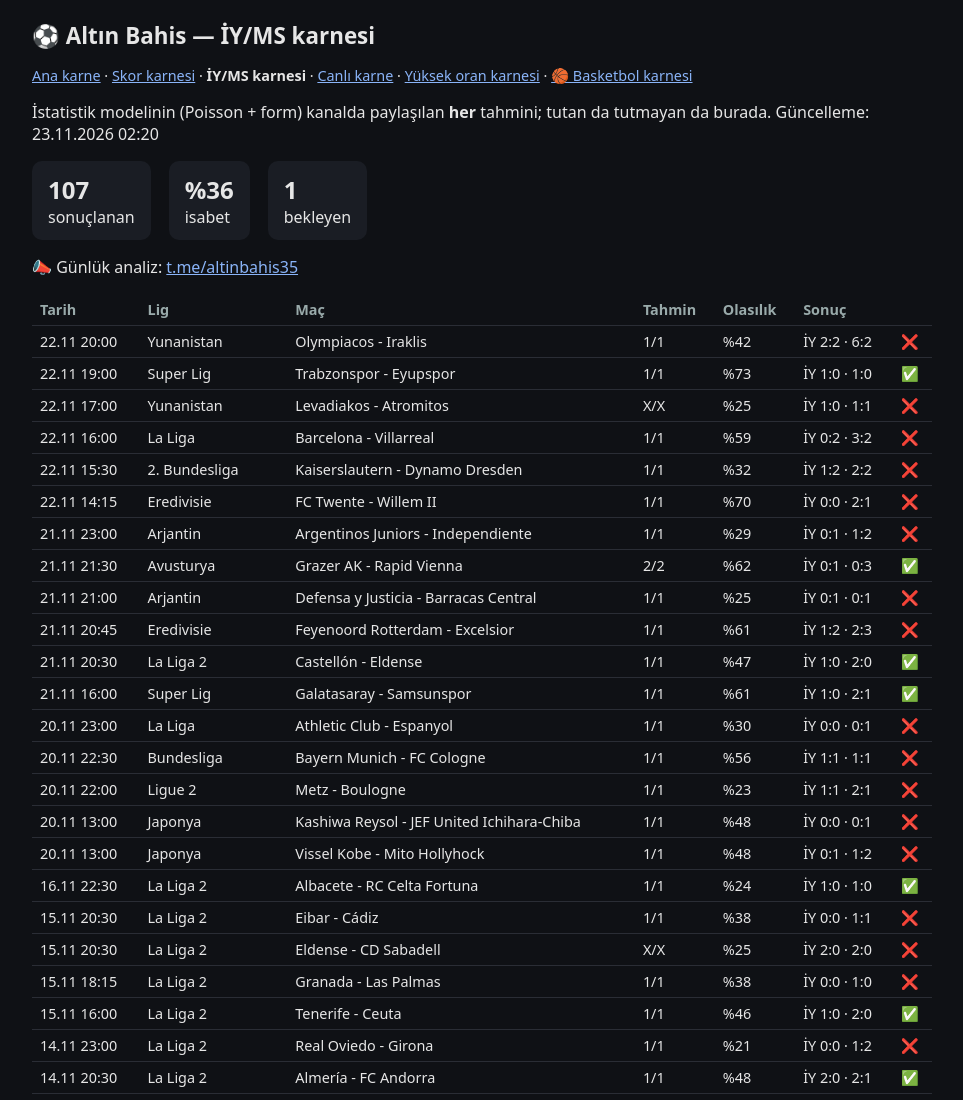
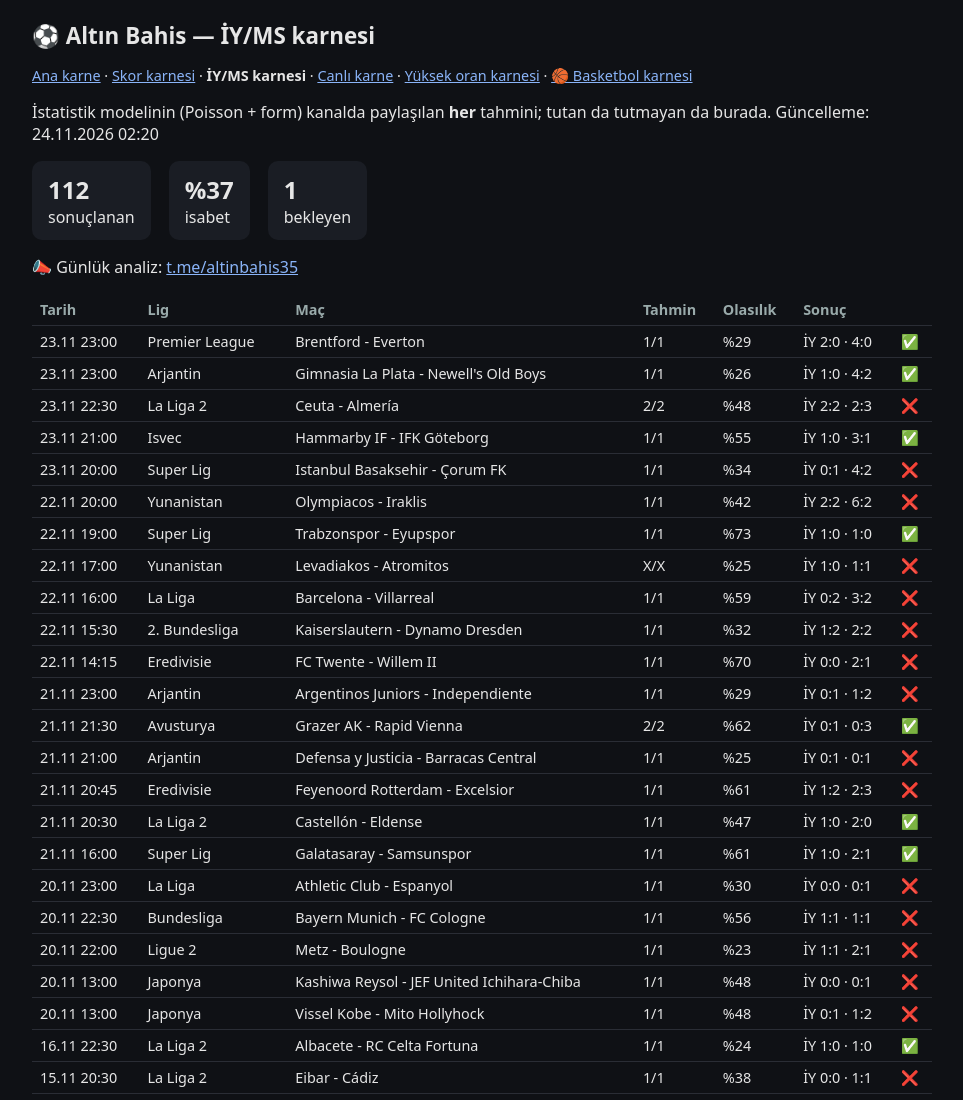
Before and after one commit to Aegean-35/altinbahis-karne, a plain HTML site: page iyms.html in a window 1280 px wide. Shown: the top 1100 px of the page, without its empty margins (158-1121 px from the left). Drawn offline with Linux system fonts and the light colour scheme.

Commit message:
karne guncelle

```diff
--- a/iyms.html
+++ b/iyms.html
@@ -6,10 +6,15 @@ th{color:#9aa}tr.tuttu td:last-child{color:#4caf50}tr.tutmadi td:last-child{colo
 .k{background:#1a1d24;border-radius:10px;padding:12px 16px}.k b{font-size:1.5em;display:block}small{color:#888}a{color:#8ab4f8}.nav{margin:8px 0 14px;font-size:.9em}</style></head><body>
 <h1>⚽ Altın Bahis — İY/MS karnesi</h1>
 <div class="nav"><a href="index.html">Ana karne</a> · <a href="skor.html">Skor karnesi</a> · <b>İY/MS karnesi</b> · <a href="canli.html">Canlı karne</a> · <a href="yuksek.html">Yüksek oran karnesi</a> · <a href="basket.html">🏀 Basketbol karnesi</a></div>
-<p>İstatistik modelinin (Poisson + form) kanalda paylaşılan <b>her</b> tahmini; tutan da tutmayan da burada. Güncelleme: 23.11.2026 02:20</p>
-<div class="oz"><div class="k"><b>107</b>sonuçlanan</div><div class="k"><b>%36</b>isabet</div><div class="k"><b>1</b>bekleyen</div></div>
+<p>İstatistik modelinin (Poisson + form) kanalda paylaşılan <b>her</b> tahmini; tutan da tutmayan da burada. Güncelleme: 24.11.2026 02:20</p>
+<div class="oz"><div class="k"><b>112</b>sonuçlanan</div><div class="k"><b>%37</b>isabet</div><div class="k"><b>1</b>bekleyen</div></div>
 <p>📣 Günlük analiz: <a href="https://t.me/altinbahis35">t.me/altinbahis35</a></p>
-<table><tr><th>Tarih</th><th>Lig</th><th>Maç</th><th>Tahmin</th><th>Olasılık</th><th>Sonuç</th><th></th></tr><tr class="tutmadi"><td>22.11 20:00</td><td>Yunanistan</td><td>Olympiacos - Iraklis</td><td>1/1</td><td>%42</td><td>İY 2:2 · 6:2</td><td>❌</td></tr>
+<table><tr><th>Tarih</th><th>Lig</th><th>Maç</th><th>Tahmin</th><th>Olasılık</th><th>Sonuç</th><th></th></tr><tr class="tuttu"><td>23.11 23:00</td><td>Premier League</td><td>Brentford - Everton</td><td>1/1</td><td>%29</td><td>İY 2:0 · 4:0</td><td>✅</td></tr>
+<tr class="tuttu"><td>23.11 23:00</td><td>Arjantin</td><td>Gimnasia La Plata - Newell's Old Boys</td><td>1/1</td><td>%26</td><td>İY 1:0 · 4:2</td><td>✅</td></tr>
+<tr class="tutmadi"><td>23.11 22:30</td><td>La Liga 2</td><td>Ceuta - Almería</td><td>2/2</td><td>%48</td><td>İY 2:2 · 2:3</td><td>❌</td></tr>
+<tr class="tuttu"><td>23.11 21:00</td><td>Isvec</td><td>Hammarby IF - IFK Göteborg</td><td>1/1</td><td>%55</td><td>İY 1:0 · 3:1</td><td>✅</td></tr>
+<tr class="tutmadi"><td>23.11 20:00</td><td>Super Lig</td><td>Istanbul Basaksehir - Çorum FK</td><td>1/1</td><td>%34</td><td>İY 0:1 · 4:2</td><td>❌</td></tr>
+<tr class="tutmadi"><td>22.11 20:00</td><td>Yunanistan</td><td>Olympiacos - Iraklis</td><td>1/1</td><td>%42</td><td>İY 2:2 · 6:2</td><td>❌</td></tr>
 <tr class="tuttu"><td>22.11 19:00</td><td>Super Lig</td><td>Trabzonspor - Eyupspor</td><td>1/1</td><td>%73</td><td>İY 1:0 · 1:0</td><td>✅</td></tr>
 <tr class="tutmadi"><td>22.11 17:00</td><td>Yunanistan</td><td>Levadiakos - Atromitos</td><td>X/X</td><td>%25</td><td>İY 1:0 · 1:1</td><td>❌</td></tr>
 <tr class="tutmadi"><td>22.11 16:00</td><td>La Liga</td><td>Barcelona - Villarreal</td><td>1/1</td><td>%59</td><td>İY 0:2 · 3:2</td><td>❌</td></tr>
```
